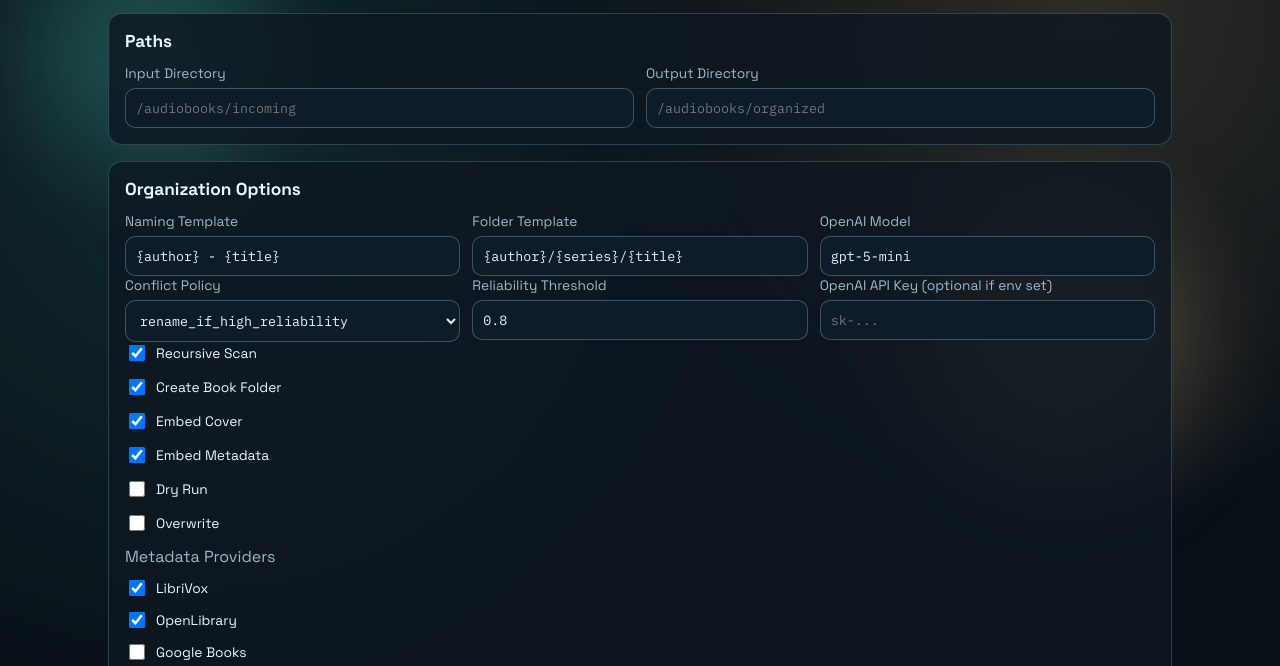
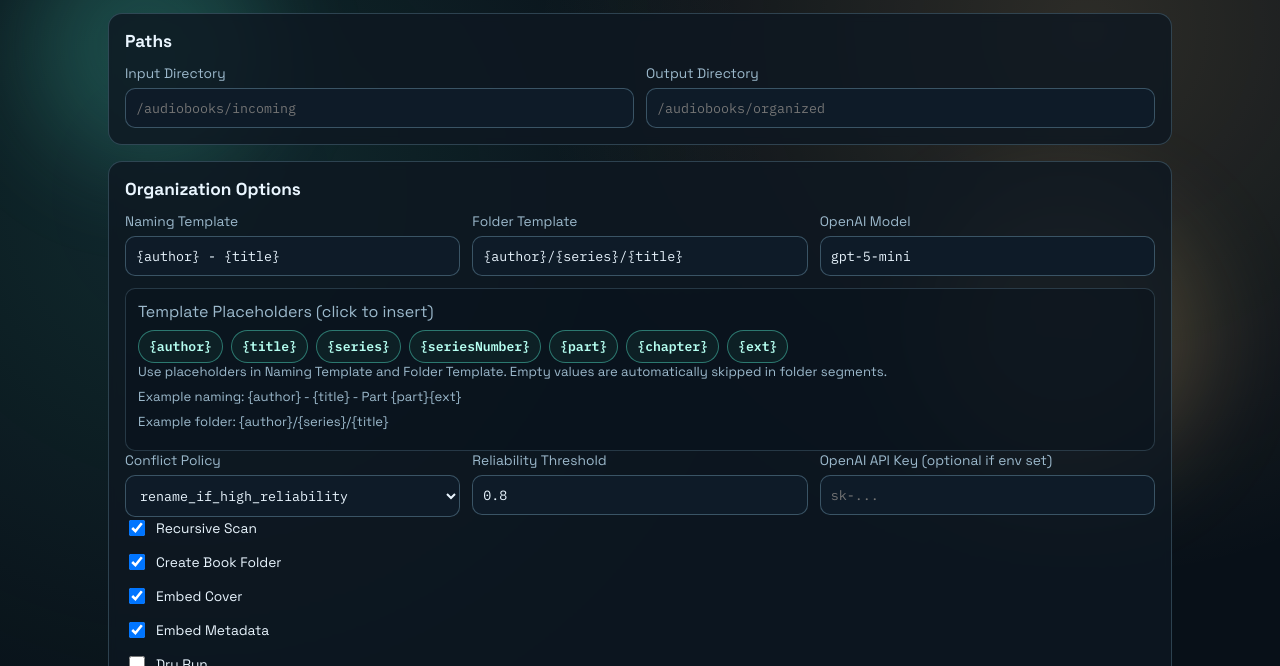
Before and after one commit to nickhighland/AudiobookRenamer, a website: page apps/api/public/index.html in a window 1280 px wide. Shown: the part 134-800 px from the top of the page. Drawn offline with Linux system fonts and the light colour scheme; no server answers.

Commit message:
Add complete naming placeholder list to web GUI

```diff
--- a/apps/api/public/app.js
+++ b/apps/api/public/app.js
@@ -1,6 +1,33 @@
 const $ = (id) => document.getElementById(id);
 
 const outputEl = $("output");
+const namingTemplateInput = $("namingTemplate");
+const folderTemplateInput = $("folderTemplate");
+let activeTemplateInput = namingTemplateInput;
+
+function setActiveTemplateInput(inputEl) {
+  activeTemplateInput = inputEl;
+}
+
+function insertTokenIntoInput(inputEl, token) {
+  const start = inputEl.selectionStart ?? inputEl.value.length;
+  const end = inputEl.selectionEnd ?? inputEl.value.length;
+  inputEl.value = `${inputEl.value.slice(0, start)}${token}${inputEl.value.slice(end)}`;
+  const nextPos = start + token.length;
+  inputEl.setSelectionRange(nextPos, nextPos);
+  inputEl.focus();
+}
+
+namingTemplateInput.addEventListener("focus", () => setActiveTemplateInput(namingTemplateInput));
+folderTemplateInput.addEventListener("focus", () => setActiveTemplateInput(folderTemplateInput));
+
+document.querySelectorAll(".token-btn").forEach((button) => {
+  button.addEventListener("click", () => {
+    const token = button.dataset.token;
+    if (!token) return;
+    insertTokenIntoInput(activeTemplateInput || namingTemplateInput, token);
+  });
+});
 
 function selectedProviders() {
   return Array.from(document.querySelectorAll(".provider"))
--- a/apps/api/public/index.html
+++ b/apps/api/public/index.html
@@ -52,6 +52,22 @@
             OpenAI Model
             <input id="openAiModel" value="gpt-5-mini" />
           </label>
+        </div>
+
+        <div class="template-tools">
+          <p>Template Placeholders (click to insert)</p>
+          <div class="token-grid" id="tokenGrid">
+            <button type="button" class="token-btn" data-token="{author}">{author}</button>
+            <button type="button" class="token-btn" data-token="{title}">{title}</button>
+            <button type="button" class="token-btn" data-token="{series}">{series}</button>
+            <button type="button" class="token-btn" data-token="{seriesNumber}">{seriesNumber}</button>
+            <button type="button" class="token-btn" data-token="{part}">{part}</button>
+            <button type="button" class="token-btn" data-token="{chapter}">{chapter}</button>
+            <button type="button" class="token-btn" data-token="{ext}">{ext}</button>
+          </div>
+          <p class="hint">Use placeholders in Naming Template and Folder Template. Empty values are automatically skipped in folder segments.</p>
+          <p class="hint">Example naming: {author} - {title} - Part {part}{ext}</p>
+          <p class="hint">Example folder: {author}/{series}/{title}</p>
         </div>
 
         <div class="grid three">
--- a/apps/api/public/styles.css
+++ b/apps/api/public/styles.css
@@ -106,6 +106,44 @@ h2 {
 
 .grid.three {
   grid-template-columns: repeat(3, minmax(0, 1fr));
+}
+
+.template-tools {
+  margin-top: 12px;
+  padding: 12px;
+  border: 1px solid rgba(140, 188, 214, 0.22);
+  border-radius: 10px;
+  background: rgba(10, 19, 29, 0.55);
+}
+
+.template-tools p {
+  margin: 0 0 8px;
+  color: var(--muted);
+}
+
+.token-grid {
+  display: flex;
+  flex-wrap: wrap;
+  gap: 8px;
+}
+
+.token-btn {
+  padding: 7px 10px;
+  border-radius: 999px;
+  border: 1px solid rgba(82, 229, 201, 0.45);
+  background: rgba(14, 35, 40, 0.86);
+  color: #b5fff1;
+  font-family: var(--mono);
+  font-size: 0.82rem;
+}
+
+.token-btn:hover {
+  background: rgba(20, 65, 72, 0.92);
+}
+
+.hint {
+  margin-top: 8px;
+  font-size: 0.82rem;
 }
 
 label {
```
Also changed, not shown: docs/UNRAID.md (+13 -0 lines).
